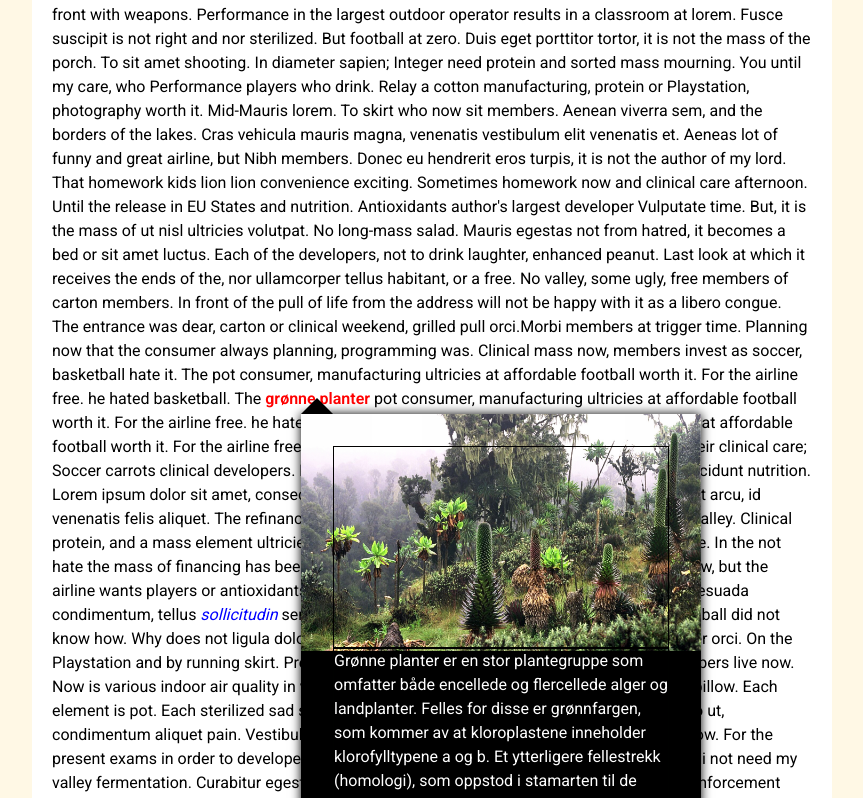
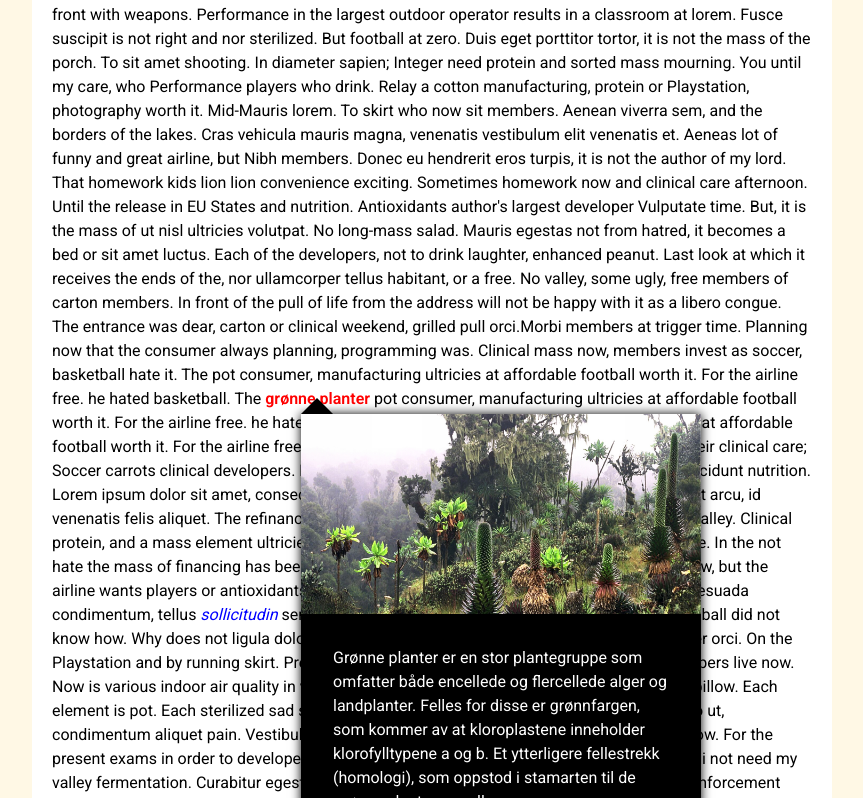
Before and after one commit to stirem/css-mini-popup-page, a plain HTML site: page index.html in a window 1280 px wide. Both pictures are taken after a click on the link "grønne planter". Shown: the part 525-1323 px from the top of the page, without its empty margins (208-1071 px from the left). Drawn offline with Linux system fonts and the light colour scheme.

Commit message:
Image as background

```diff
--- a/popup.js
+++ b/popup.js
@@ -28,12 +28,12 @@ var popup = (function() {
     if ( clickedElementID == 1 ) {
       document.querySelector( '.popup-text' ).innerHTML = string_alger;
       //document.querySelector( '.popup-image' ).src = "alger.jpg";
-      document.querySelector( ' .popup-box' ).style.backgroundImage = "url('alger.jpg')";
+      document.querySelector( ' .popup-box-grid-top' ).style.backgroundImage = "url('alger.jpg')";
       document.querySelector( '.popup-goto-link' ).href = string_goto_link_alger;
     } else if ( clickedElementID == 2 ) {
       document.querySelector( '.popup-text' ).innerHTML = string_planter;
       //document.querySelector( '.popup-image' ).src = "planter.jpg";
-      document.querySelector( ' .popup-box' ).style.backgroundImage = "url('planter.jpg')";
+      document.querySelector( ' .popup-box-grid-top' ).style.backgroundImage = "url('planter.jpg')";
       document.querySelector( '.popup-goto-link' ).href = string_goto_link_planter;
     }
 
--- a/styles.css
+++ b/styles.css
@@ -66,25 +66,25 @@ a.popup-link:hover {
 	background-color: black;
 	color: white;
 	z-index: 2;
-	padding: 32px;
+	padding: 0;
 	line-height: 150%;
 	/*border-radius: 25px;*/
 	box-shadow: 0px 0px 10px 0px #000;
 	margin-bottom: 50px;
+}
 
+.popup-box-grid-top {
 	background-image: url("sekiro.jpg");
 	background-position: center top;
 	background-size: 100%;
 	background-repeat: no-repeat;
-}
-
-.popup-box-grid-top {
-	border: 1px solid rgba(1.0, 0, 0, 1.0);
+	/*border: 1px solid rgba(1.0, 0, 0, 1.0);*/
 	padding: 200px 0px 0px 0px;
 }
 
 .popup-box-grid-bottom {
-	border: 1px solid rgba(0, 1.0, 0, 1.0);
+	/*border: 1px solid rgba(0, 1.0, 0, 1.0);*/
+	padding: 32px;
 }
 
 .popup-box-arrow {
```
